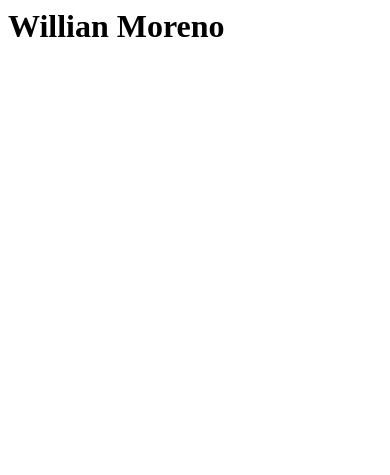
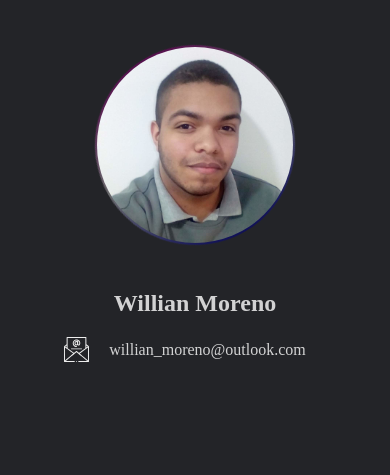
Before and after one commit to willian-moreno/willian-moreno.github.io, a plain HTML site: page index.html in a window 390 px wide. Drawn offline with Linux system fonts and the light colour scheme.

Commit message:
Foto, nome, item email navbar e nav responsivo

```diff
--- a/index.html
+++ b/index.html
@@ -1 +1,50 @@
-<h1>Willian Moreno</h1>
+<!DOCTYPE html>
+<html lang="pt-BR">
+
+<head>
+    <meta charset="UTF-8">
+    <meta http-equiv="X-UA-Compatible" content="IE=edge">
+    <meta name="viewport" content="width=device-width, initial-scale=1.0">
+    <title>Willian Moreno</title>
+    <!-- CSS -->
+    <link rel="stylesheet" href="./public/css/app.css">
+    <link rel="stylesheet" href="./public/css/navbar.css">
+</head>
+
+<body>
+    <div class="body">
+        <!-- Menu -->
+        <nav class="navbar">
+            <div class="photo">
+                <div class="photo-background">
+                </div>
+                <img src="./public/images/photo.jpg" width="200px" height="auto" alt="Foto Willian Moreno">
+            </div>
+            <h1 class="name">Willian Moreno</h1>
+            <ul class="contacts">
+                <li class="email">
+                    <img src="./public/icons/email.svg" width="25px">
+                    <p>willian_moreno@outlook.com</p>
+                </li>
+                <li class="phone">
+                    <p class="cell-phone"></p>
+                </li>
+                <li class="social-media"></li>
+            </ul>
+            <div class="skills"></div>
+            <div class="certificates"></div>
+        </nav>
+        <!-- Conteúdo da página -->
+        <section class="content">
+
+            <!-- Rodapé da página -->
+            <footer class="footer">
+
+            </footer>
+        </section>
+    </div>
+    <!-- JavaScript -->
+    <script src="./public/js/app.js"></script>
+</body>
+
+</html>
--- /dev/null
+++ b/public/css/app.css
@@ -0,0 +1,45 @@
+:root {
+    --color: #eeeeeedd;
+    --background-color: #232428;
+}
+
+* {
+    margin: 0;
+    padding: 0;
+    box-sizing: border-box;
+
+    text-decoration: none;
+    list-style: none;
+
+    color: var(--color);
+}
+
+body {
+    background-color: var(--background-color);
+    width: 100vw;
+    min-height: 100vh;
+}
+
+.body {
+    display: grid;
+    grid-template-columns: 300px 1fr;
+    min-height: 100vh;
+}
+
+@media screen and (max-width:900px) {
+    .body {
+        display: flex;
+        flex-direction: column;
+    }
+
+    .navbar>.contacts>li {
+        display: flex;
+        justify-content: center;
+        align-items: center;
+        height: 25px;
+    }
+
+    .navbar>.contacts>li>img {
+        margin: -20px;
+    }
+}
--- /dev/null
+++ b/public/css/navbar.css
@@ -0,0 +1,75 @@
+:root {
+    --gradient-left: #000077dd;
+    --gradient-center: #ffffff77;
+    --gradient-right: #770066dd;
+}
+
+.navbar {
+    display: flex;
+    flex-direction: column;
+    row-gap: 20px;
+    padding: 20px;
+}
+
+.navbar>.photo {
+    display: flex;
+    align-items: center;
+    justify-content: center;
+    width: 100%;
+    height: 250px;
+}
+
+.navbar>.photo>img {
+    margin: auto auto;
+    max-width: 200px;
+    padding: 2px;
+    border-radius: 50%;
+}
+
+.navbar>.photo>.photo-background {
+    margin-left: -50px;
+    position: absolute;
+    z-index: -1;
+
+    margin: auto auto;
+    min-width: 200px;
+    min-height: 200px;
+    background: linear-gradient(to right, var(--gradient-left), var(--gradient-center), var(--gradient-right));
+    border-radius: 50%;
+    animation: borderBackgroundAnimated 2s infinite;
+}
+
+@keyframes borderBackgroundAnimated {
+    0% {
+        transform: rotate(0deg);
+        opacity: 1;
+    }
+
+    50% {
+        transform: rotate(240deg);
+        opacity: 0.7;
+    }
+
+    100% {
+        transform: rotate(360deg);
+        opacity: 0.95;
+    }
+}
+
+.navbar>.name {
+    text-align: center;
+}
+
+.navbar>.contacts {
+    display: flex;
+    justify-content: center;
+    flex-direction: column;
+    text-align: center;
+}
+
+.navbar>.contacts>li {
+    display: grid;
+    grid-template-columns: 25px auto;
+    align-items: center;
+    height: 25px;
+}
```
Also changed, not shown: public/icons/email.png (added), public/icons/email.svg (added), public/images/photo.jpg (added), public/js/app.js (added).
